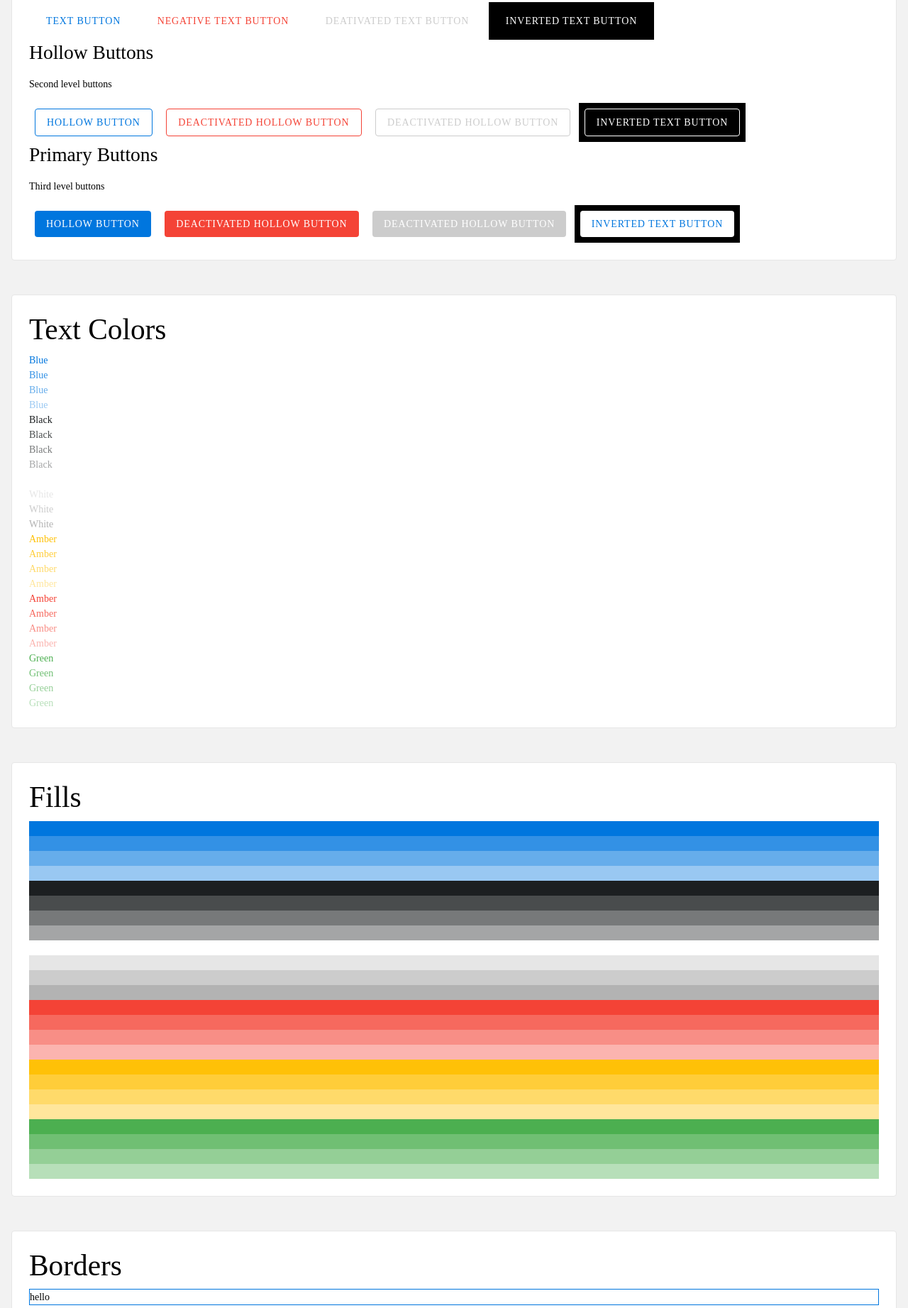
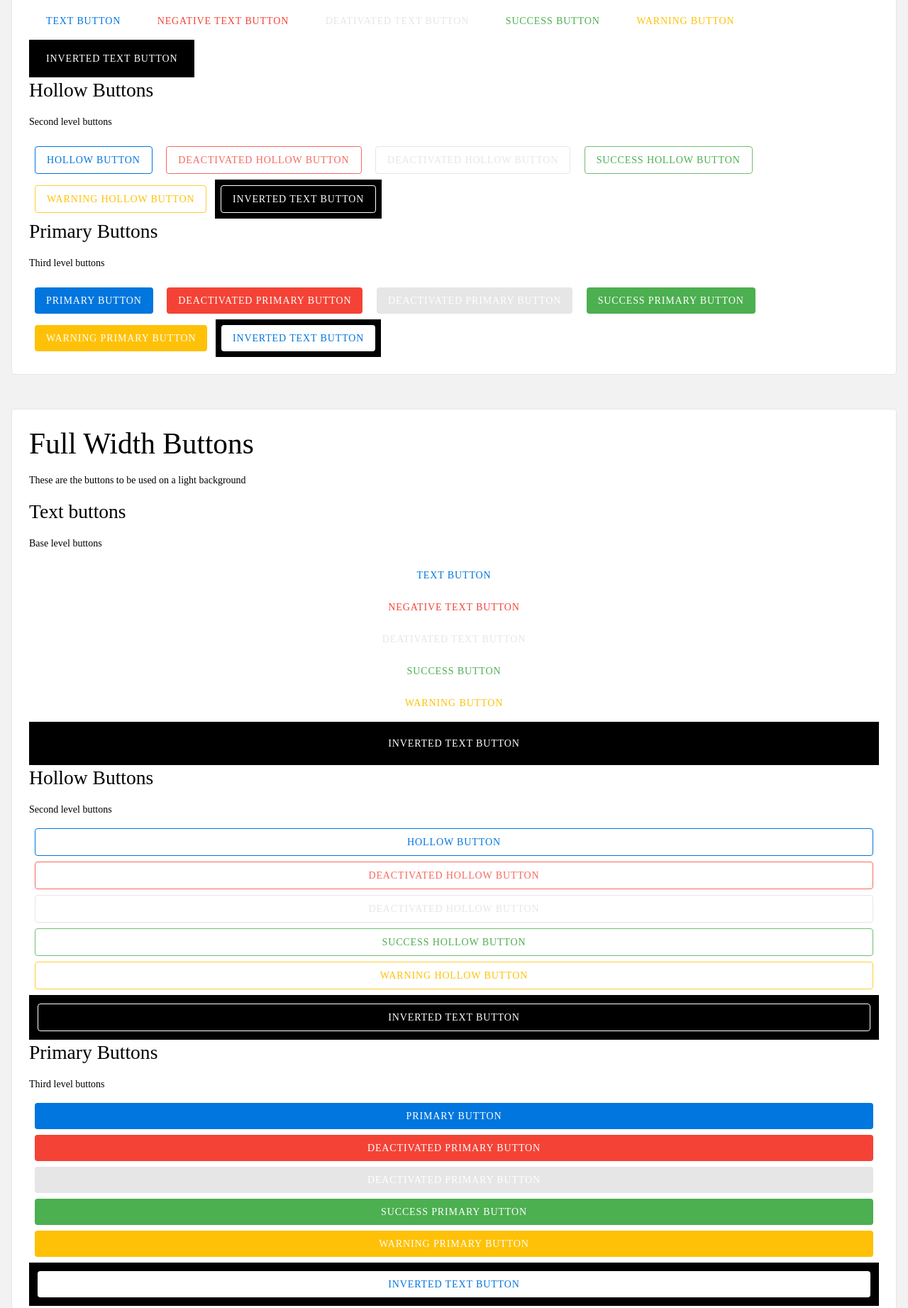
Before and after one commit to emkey/Design-System, a website: page Buttons.html in a window 1280 px wide. Shown: the part 320-2163 px from the top of the page at 71% size. Drawn offline with Linux system fonts and the light colour scheme.

Commit message:
Added Warning and Success Buttons. Also added full-width button class

```diff
--- a/Buttons.html
+++ b/Buttons.html
@@ -9,13 +9,15 @@
 		</div>
 
 		<div class="column column-12 card">
-			<h2>Buttons on Light Background</h2>
+			<h2>Regular Sized Buttons</h2>
 			<p>These are the buttons to be used on a light background</p>
 			<h3>Text buttons</h3>
 			<p>Base level buttons</p>
 			<a href="" class="button">Text Button</a>
 			<a href="" class="button negative">Negative Text Button</a>
 			<a href="" class="button deactivated">Deativated Text Button</a>
+			<a href="" class="button success">Success Button</a>
+			<a href="" class="button warning">Warning Button</a>
 			<span style="background-color: #000; display: inline-block;">
 			<a href="" class="button inverted">Inverted Text Button</a>
 			</span>
@@ -24,18 +26,58 @@
 			<a href="" class="button secondary">Hollow Button</a>
 			<a href="" class="button secondary negative">Deactivated Hollow Button</a>
 			<a href="" class="button secondary deactivated">Deactivated Hollow Button</a>
+			<a href="" class="button secondary success">Success Hollow Button</a>
+			<a href="" class="button secondary warning">Warning Hollow Button</a>
 			<span style="background-color: #000; display: inline-block;">
 			<a href="" class="button secondary inverted">Inverted Text Button</a>
 			</span>
 			<h3>Primary Buttons</h3>
 			<p>Third level buttons</p>
-			<a href="" class="button primary">Hollow Button</a>
-			<a href="" class="button primary negative">Deactivated Hollow Button</a>
-			<a href="" class="button primary deactivated">Deactivated Hollow Button</a>
+			<a href="" class="button primary">Primary Button</a>
+			<a href="" class="button primary negative">Deactivated Primary Button</a>
+			<a href="" class="button primary deactivated">Deactivated Primary Button</a>
+			<a href="" class="button primary success">Success Primary Button</a>
+			<a href="" class="button primary warning">Warning Primary Button</a>
 			<span style="background-color: #000; display: inline-block;">
 			<a href="" class="button primary inverted">Inverted Text Button</a>
 			</span>
 		</div>
+
+		<div class="column column-12 card">
+			<h2>Full Width Buttons</h2>
+			<p>These are the buttons to be used on a light background</p>
+			<h3>Text buttons</h3>
+			<p>Base level buttons</p>
+			<a href="" class="button fullwidth-button">Text Button</a>
+			<a href="" class="button negative fullwidth-button">Negative Text Button</a>
+			<a href="" class="button deactivated fullwidth-button">Deativated Text Button</a>
+			<a href="" class="button success fullwidth-button">Success Button</a>
+			<a href="" class="button warning fullwidth-button">Warning Button</a>
+			<span style="background-color: #000; display: block;padding: 4px;">
+			<a href="" class="button inverted fullwidth-button">Inverted Text Button</a>
+			</span>
+			<h3>Hollow Buttons</h3>
+			<p>Second level buttons</p>
+			<a href="" class="button secondary fullwidth-button">Hollow Button</a>
+			<a href="" class="button secondary negative fullwidth-button">Deactivated Hollow Button</a>
+			<a href="" class="button secondary deactivated fullwidth-button">Deactivated Hollow Button</a>
+			<a href="" class="button secondary success fullwidth-button">Success Hollow Button</a>
+			<a href="" class="button secondary warning fullwidth-button">Warning Hollow Button</a>
+			<span style="background-color: #000; display: block;padding: 4px;">
+			<a href="" class="button secondary inverted fullwidth-button">Inverted Text Button</a>
+			</span>
+			<h3>Primary Buttons</h3>
+			<p>Third level buttons</p>
+			<a href="" class="button primary fullwidth-button">Primary Button</a>
+			<a href="" class="button primary negative fullwidth-button">Deactivated Primary Button</a>
+			<a href="" class="button primary deactivated fullwidth-button">Deactivated Primary Button</a>
+			<a href="" class="button primary success fullwidth-button">Success Primary Button</a>
+			<a href="" class="button primary warning fullwidth-button">Warning Primary Button</a>
+			<span style="background-color: #000; display: block;padding: 4px;">
+			<a href="" class="button primary inverted fullwidth-button">Inverted Text Button</a>
+			</span>
+		</div>
+
 		<div class="column column-12 card">
 			<h2>Text Colors</h2>
 			<div class="textcolor-blue">Blue</div>
--- a/scss/atoms/_buttons.scss
+++ b/scss/atoms/_buttons.scss
@@ -1,6 +1,21 @@
 /* Buttons */
-$i: 2;
+/* Table of Contents */
+/**
+I. Normal Buttons
+	A. Variations
+		1. Basic Hover State
+		2. Inverted Buttons
+		3. Deactivated Buttons
+		4. Negative Buttons
+		5. Warning Buttons
+
+II. Secondary Buttons
+
+**/
+
+$i:1;
 // I. Normal Buttons
+
 .button{
 	@extend .button-text;
 	@include padding-top($normal-spacing);
@@ -10,38 +25,73 @@ $i: 2;
 	@include margin-all($normal-spacing);
 	border-radius: $border-radius;
 	transition: background-color 0.30s ease-out;
-	// I.A: Variations
+	// A. Variations
+		// 1. Basic Hover State
 		&:hover{
 			@extend .#{$fill-slug}-blue-#{$i};
 			color: $white;
 		}
+
+		// 2. Inverted Button
 		&.inverted{
-		color: $white;
+			@extend .#{$textcolor-slug}-white;
 		}
+		&.inverted:hover{
+			@extend .#{$textcolor-slug}-white;
+			@extend .#{$fill-slug}-blue-#{$i};
+		}
+
+		// 3. Deactivated Button
 		&.deactivated{
-		color: darken($white, 20%);
+			@extend .#{$textcolor-slug}-white-#{$i};
 		}
 		&.deactivated:hover{
+			@extend .#{$textcolor-slug}-white-#{$i};
 			background-color: transparent;
 		}
+
+		// 4. Negative Button
 		&.negative{
 			color: $red;
 		}
 		&.negative:hover{
 			@extend .#{$fill-slug}-red-#{$i};
-		color: $white;
+			@extend .#{$textcolor-slug}-white;
 		}
 
+		// 5. Success Button
+		&.success{
+			color: $green;
+		}
+		&.success:hover{
+			@extend .#{$fill-slug}-green-#{$i};
+			@extend .#{$textcolor-slug}-white;
+		}
+
+		// 6. Warning Button
+		&.warning{
+			@extend .#{$textcolor-slug}-amber;
+		}
+		&.warning:hover{
+			@extend .#{$fill-slug}-amber-#{$i};
+			@extend .#{$textcolor-slug}-white;
+		}
+
+
 // II. Secondary Buttons
+
 	&.secondary{
 		@include border-all(1px,1px,1px,1px,solid);
 		@extend .border-blue;
 
-		// II.A Variations
+		// A. Variations
+			// 1. Basic Hover State
 			&:hover{
 				@extend .#{$fill-slug}-blue-#{$i};
 				@extend .#{$border-slug}-blue-#{$i};
 			}
+
+			// 2. Inverted Buttons
 			&.inverted{
 				border-color: $white;
 			}
@@ -49,6 +99,8 @@ $i: 2;
 				@extend .#{$fill-slug}-blue-#{$i};
 				@extend .#{$border-slug}-blue-#{$i};
 			}
+
+			// 3. Deactivate Buttons
 			&.deactivated{
 				@extend .#{$textcolor-slug}-white-#{$i};
 				@extend .#{$border-slug}-white-#{$i};
@@ -58,44 +110,104 @@ $i: 2;
 				@extend .#{$border-slug}-white-#{$i};
 				background-color: transparent;
 			}
+
+			// 4. Negative Buttons
 			&.negative{
-			color: $red;
-			@extend .border-red;
+				@extend .#{$textcolor-slug}-red-#{$i};
+				@extend .#{$border-slug}-red-#{$i};
 			}
 			&.negative:hover{
-			color: $white;
+				@extend .#{$textcolor-slug}-white;
 				@extend .#{$fill-slug}-red-#{$i};
-			@extend .#{$border-slug}-red-#{$i};
+			}
+
+			// 5. Success Buttons
+			&.success{
+				@extend .#{$textcolor-slug}-green;
+				@extend .#{$border-slug}-green-#{$i};
+			}
+			&.success:hover{
+				@extend .#{$textcolor-slug}-white;
+				@extend .#{$border-slug}-green-#{$i};
+				@extend .#{$fill-slug}-green-#{$i};
+			}
+
+			// 6. Warning buttons
+			&.warning{
+				@extend .#{$textcolor-slug}-amber;
+				@extend .#{$border-slug}-amber-#{$i};
+			}
+			&.warning:hover{
+				@extend .#{$textcolor-slug}-white;
+				@extend .#{$border-slug}-amber-#{$i};
 			}
 	}
 
 //III. Primary Buttons
+
 	&.primary{
 		@extend .fill-blue;
-		color: $white;
+		@extend .#{$textcolor-slug}-white;
+		// A. Variations
+			// 1. Hover
 			&:hover{
 				@extend .#{$fill-slug}-blue-#{$i};
 			}
+
+			// 2. Inverted
 			&.inverted{
-			@extend .fill-white;
+				@extend .#{$fill-slug}-white;
 				color: $kblue;
 			}
 			&.inverted:hover{
 				@extend .#{$fill-slug}-blue-#{$i};
-			color: $white;
+				@extend .#{$textcolor-slug}-white;
 			}
+
+			// 3. Deactivated
 			&.deactivated{
+				@extend .#{$textcolor-slug}-white;
+				@extend .#{$fill-slug}-white-#{$i};
+			}
+			&.deactivated:hover{
+				@extend .#{$textcolor-slug}-white;
 				@extend .#{$fill-slug}-white-#{$i};
 			}
 
-		&.deactivated:hover{
-			@extend .#{$fill-slug}-white-#{$i};
-		}
+			// 4. Negative Buttons
 			&.negative{
-			@extend .fill-red;
+				@extend .#{$fill-slug}-red;
+				@extend .#{$textcolor-slug}-white;
 			}
 			&.negative:hover{
 				@extend .#{$fill-slug}-red-#{$i};
 			}
+
+			// 5. Success Buttons
+			&.success{
+				@extend .#{$textcolor-slug}-white;
+				@extend .#{$fill-slug}-green;
+			}
+			&.success:hover{
+				@extend .#{$textcolor-slug}-white;
+				@extend .#{$border-slug}-green-#{$i};
+				@extend .#{$fill-slug}-green-#{$i};
+			}
+
+			// 6. Warning Buttons
+			&.warning{
+				@extend .#{$textcolor-slug}-white;
+				@extend .#{$fill-slug}-amber;
+			}
+			&.warning:hover{
+				@extend .#{$textcolor-slug}-white;
+				@extend .#{$border-slug}-amber-#{$i};
+				@extend .#{$fill-slug}-amber-#{$i};
+			}
+
 	}
 }
+
+.fullwidth-button{
+	display: block;
+}
--- a/scss/atoms/_typography.scss
+++ b/scss/atoms/_typography.scss
@@ -63,4 +63,5 @@ label{
 		letter-spacing: 0.0625em;
 		display: inline-block;
 		text-decoration: none;
+		text-align: center;
 	}
```
Also changed, not shown: css/style.css. Lines whose indentation alone changed are shown as unchanged.
